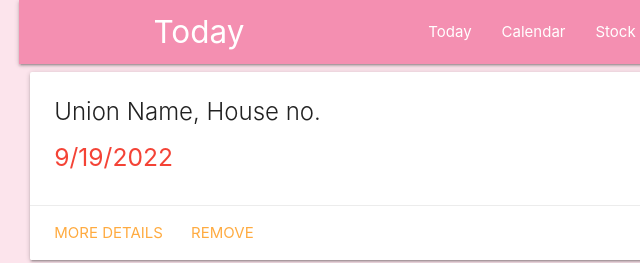
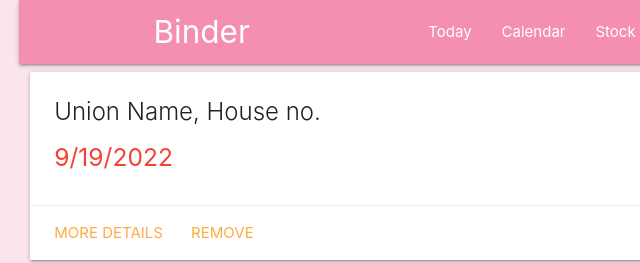
Before and after one commit to BjarniGod/Assignment2, a plain HTML site: page index.html in a window 1280 px wide. Shown: the top 263 px of the page, 173-813 px from the left. Drawn offline with nearby package versions, Linux system fonts and the light colour scheme.

Commit message:
Renaming the application

```diff
--- a/index.html
+++ b/index.html
@@ -14,7 +14,7 @@
 
 
 
-    <title>Mappan - Today</title>
+    <title>Binder</title>
 </head>
 
 <body class="pink lighten-5">
@@ -22,7 +22,7 @@
 
         <nav class="nav-wrapper pink lighten-3">
             <div class="container">
-                <a href="#" class="brand-logo">Today</a>
+                <a href="#" class="brand-logo">Binder</a>
                 <a href="#" class="sidenav-trigger" data-target="mobile-links">
                     <i class="material-icons">menu</i>
                 </a>
```
Also changed, not shown: pages/calendar.html (+1 -1 lines), pages/example.html (+1 -1 lines), pages/houses.html (+1 -1 lines), pages/moreDet.html (+1 -1 lines), pages/stock.html (+1 -1 lines), manifest.json.
